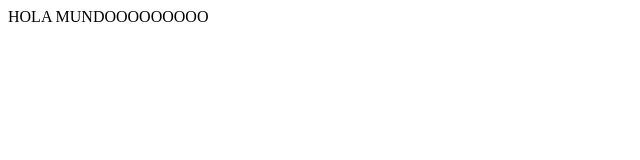
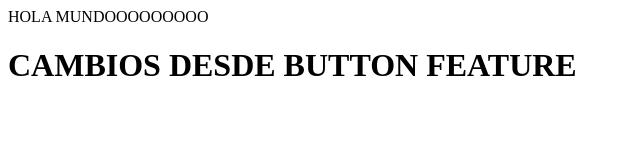
Before and after one commit to FelipeOsorio15/test_pruebadescarga, a plain HTML site: page index.html in a window 1280 px wide. Shown: the whole page, without its empty margins (0-640 px from the left). Drawn offline with Linux system fonts and the light colour scheme.

Commit message:
agregado un parrafo desde la rama button feature

```diff
--- a/index.html
+++ b/index.html
@@ -1,9 +1,10 @@
 <!DOCTYPE html>
 <html>
 <head>
-	<title>Primer Ejemplo</title>
+	<title>Primer Ejemplogit</title>
 </head>
 <body>
   HOLA MUNDOOOOOOOOO
+  <p><h1>CAMBIOS DESDE BUTTON FEATURE</h1></p>
 </body>
 </html>
```
